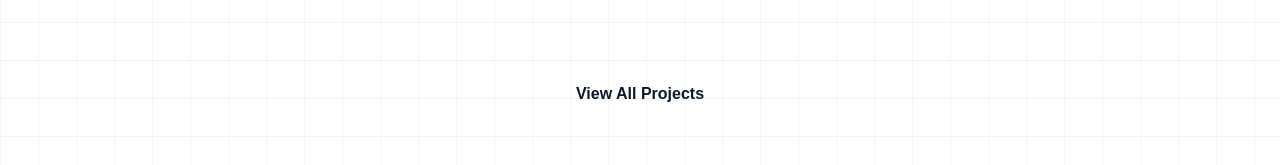
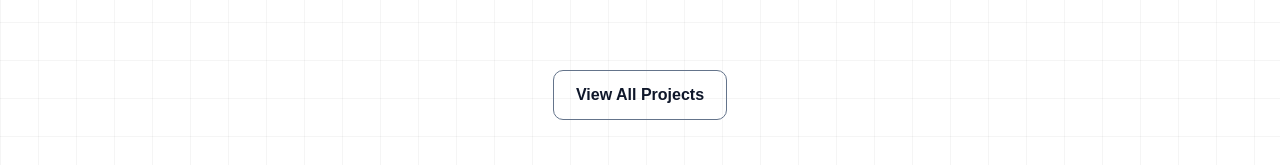
Before and after one commit to balakumaranbala2112/balakumaran-dev-portfolio, a React (Vite) app: page / in a window 1280 px wide. Shown: the part 2828-2993 px from the top of the page. Built offline with nearby package versions, Linux system fonts and the light colour scheme.

Commit message:
style(home): improve featured projects button design

```diff
--- a/src/styles/components/FeaturedProject.css
+++ b/src/styles/components/FeaturedProject.css
@@ -190,6 +190,19 @@
   margin-top: 80px;
 }
 
+.featured__cta a {
+  border: 1px solid var(--muted);
+  color: var(--text+);
+  border-radius: 10px;
+}
+
+.featured__cta a:hover {
+  background: var(--text);
+  color: var(--bg);
+  border: 1px solid var(--muted);
+  border-radius: 10px;
+}
+
 /* ============================================
    RESPONSIVE — TABLET 968px
    ============================================ */
```
